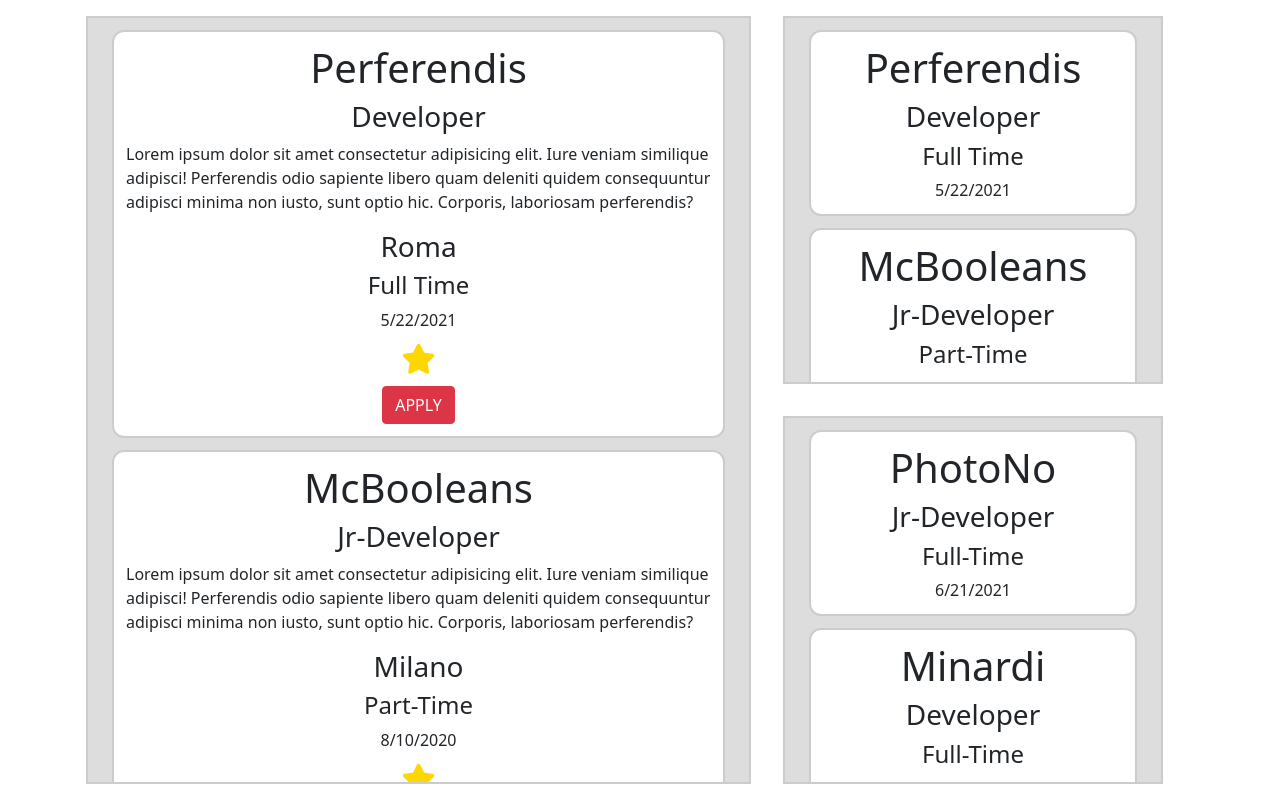
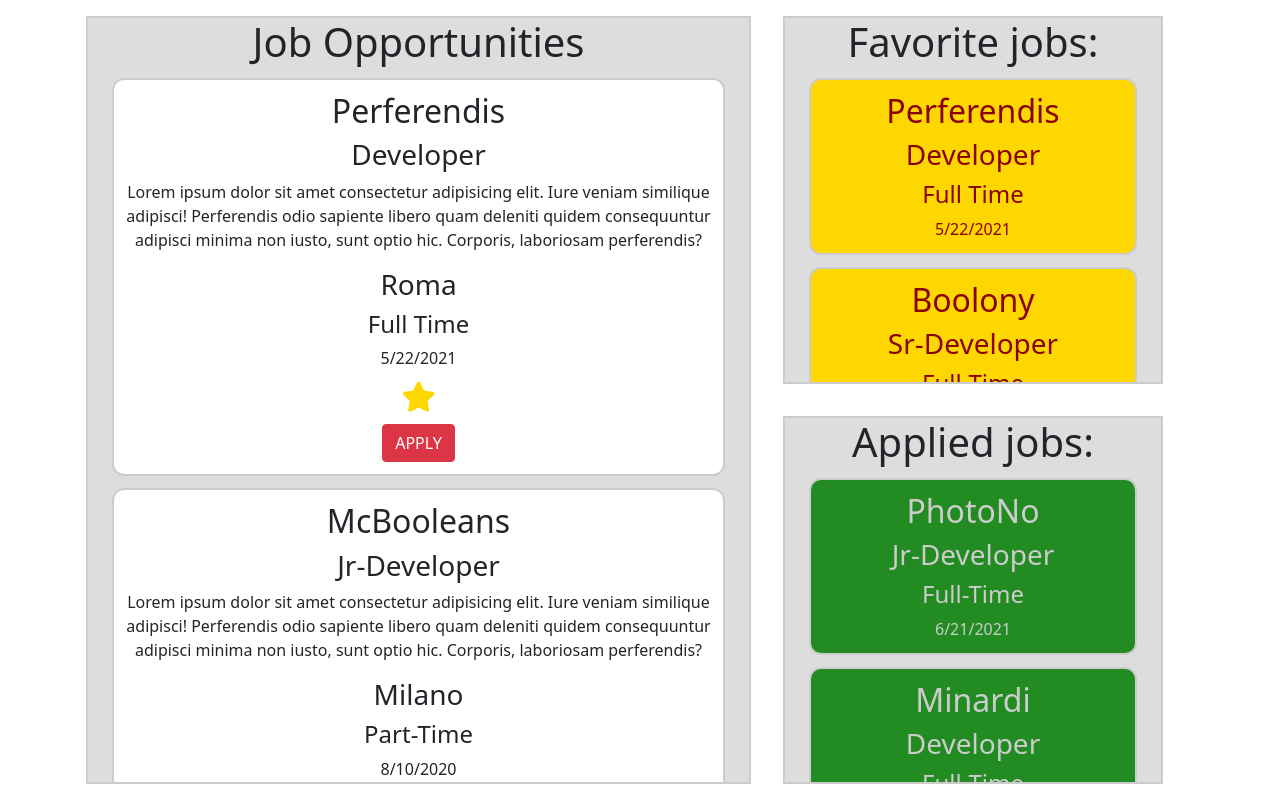
Before and after one commit to MarcoDeRosso/vuejs-search-jobs, a plain HTML site: page index.html in a window 1280 px wide. Drawn offline with nearby package versions, Linux system fonts and the light colour scheme.

Commit message:
html + css

```diff
--- a/css/style.css
+++ b/css/style.css
@@ -28,6 +28,16 @@
     border-radius: 12px;
 }
 
+.starred-container .job-offer {
+    background-color: #FFD700;
+    color: #8a0303;
+}
+
+.applied-container .job-offer {
+    background-color: #228B22;
+    color: #ccc;
+}
+
 .job-offer i {
     color: #FFD700;
     margin: 12px 0;
@@ -46,7 +56,7 @@
     color: #ccc;
 }
 
-.modal {
+.pop-up {
     position: fixed;
     transform: translate(-50%, -50%);
     top: 50%;
--- a/index.html
+++ b/index.html
@@ -17,9 +17,10 @@
 <body>
     <div class="container">
         <div class="row" id="app">
-            <div class="col-7 job-container m-3">
+            <div class="col-7 job-container m-3  text-center">
+                <h1>Job Opportunities</h1>
                 <div class="job-offer" v-for="(job,index) in jobs">
-                    <h1>{{job.company}} </h1>
+                    <h2>{{job.company}} </h2>
                     <h3>{{job.position}}</h3>
                     <p>{{job.description}}</p>
                     <h3>{{job.city}}</h3>
@@ -33,17 +34,19 @@
             </div>
             <div class="col-4">
                 <div class="row">
-                    <div class="col-12 starred-container m-3">
+                    <div class="col-12 starred-container m-3 text-center">
+                        <h1>Favorite jobs:</h1>
                         <div class="job-offer" v-for="(job,index) in jobs" v-if="starred.includes(job.id)">
-                            <h1>{{job.company}} </h1>
+                            <h2>{{job.company}} </h2>
                             <h3>{{job.position}}</h3>
                             <h4>{{job.contract}}</h4>
                             <span>{{job.created_at}}</span>
                         </div>
                     </div>
-                    <div class="col-12 applied-container m-3">
+                    <div class="col-12 applied-container m-3 text-center">
+                        <h1>Applied jobs:</h1>
                         <div class="job-offer" v-for="(job,index) in jobs" v-if="applied.includes(job.id)">
-                            <h1>{{job.company}} </h1>
+                            <h2>{{job.company}} </h2>
                             <h3>{{job.position}}</h3>
                             <h4>{{job.contract}}</h4>
                             <span>{{job.created_at}}</span>
@@ -51,7 +54,7 @@
                     </div>
                 </div>
             </div>
-            <div :class="displayApplied" class="modal">Your application has been sent successfully!</div>
+            <div :class="displayApplied" class="pop-up">Your application has been sent successfully!</div>
         </div>
     </div>
 
--- a/js/script.js
+++ b/js/script.js
@@ -64,7 +64,7 @@ new Vue({
                 contract: 'Full-Time'
             },
         ],
-        starred: [1, 2, 3],
+        starred: [1, 3],
         applied: [4, 6],
         displayApplied: "none",
 
```
